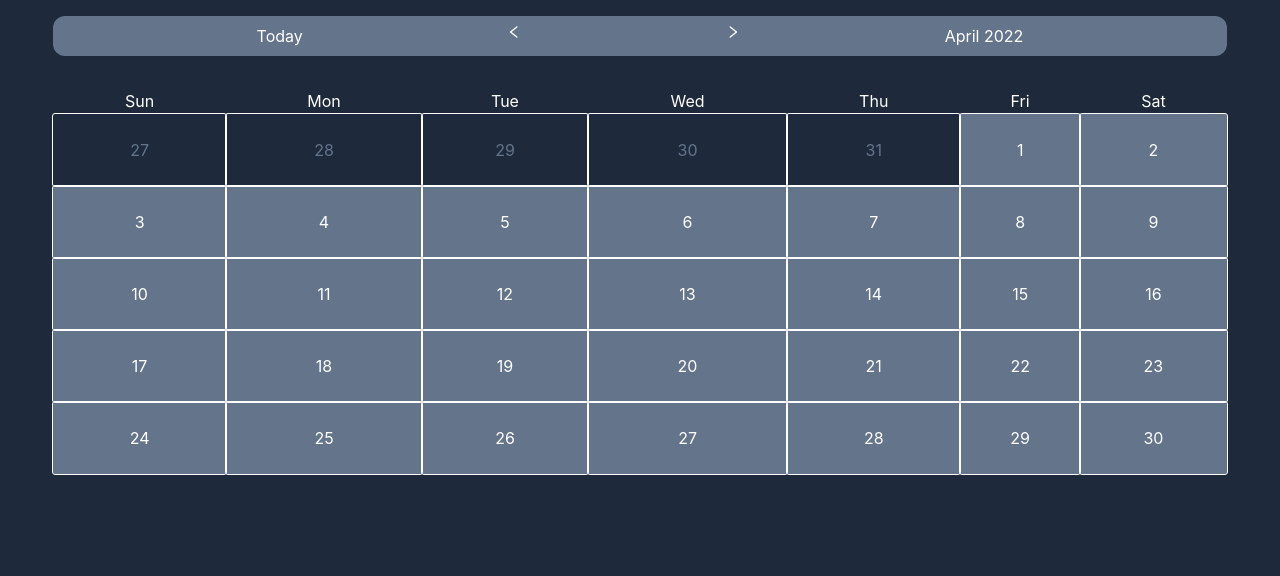
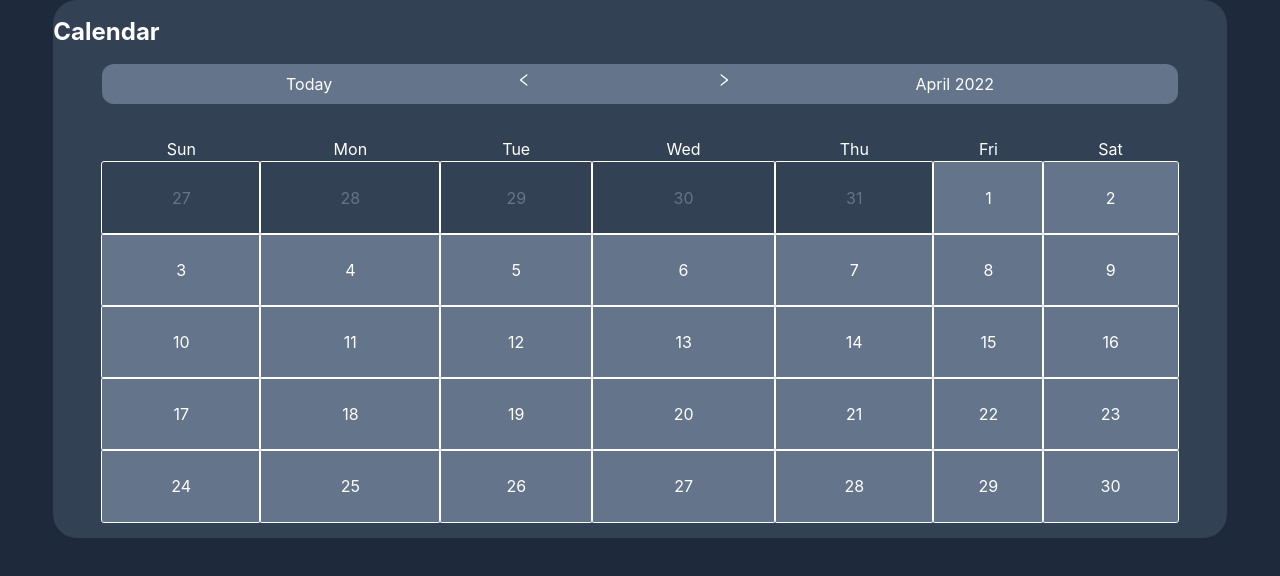
Before and after one commit to ErickEnriquez/fitness-app, a Next.js app: page /calendar in a window 1280 px wide. Shown: the top 576 px of the page. Built offline with nearby package versions, Linux system fonts and the light colour scheme.

Commit message:
use card component

```diff
--- a/src/features/calendar/CalendarSection.tsx
+++ b/src/features/calendar/CalendarSection.tsx
@@ -4,13 +4,14 @@ import Layout from '@features/layout/Layout'
 import CalendarHeader from '@features/calendar/CalendarHeader'
 import CalendarWeekDays from '@features/calendar/CalendarWeekDays'
 import CalendarDates from '@features/calendar/CalendarDates'
+import Card from '@components/Card'
 const Calendar = () => {
 	const [selectedDate, setSelectedDate] = useState(new Date())
 	const [activeDate, setActiveDate] = useState(new Date())
 
 	return (
 		<Layout>
-			<section>
+			<Card title='Calendar'>
 				<CalendarHeader
 					activeDate={activeDate}
 					setActiveDate={setActiveDate}
@@ -24,7 +25,7 @@ const Calendar = () => {
 						setSelectedDate={setSelectedDate}
 					/>
 				</table>
-			</section>
+			</Card>
 		</Layout>
 	)
 }
```
